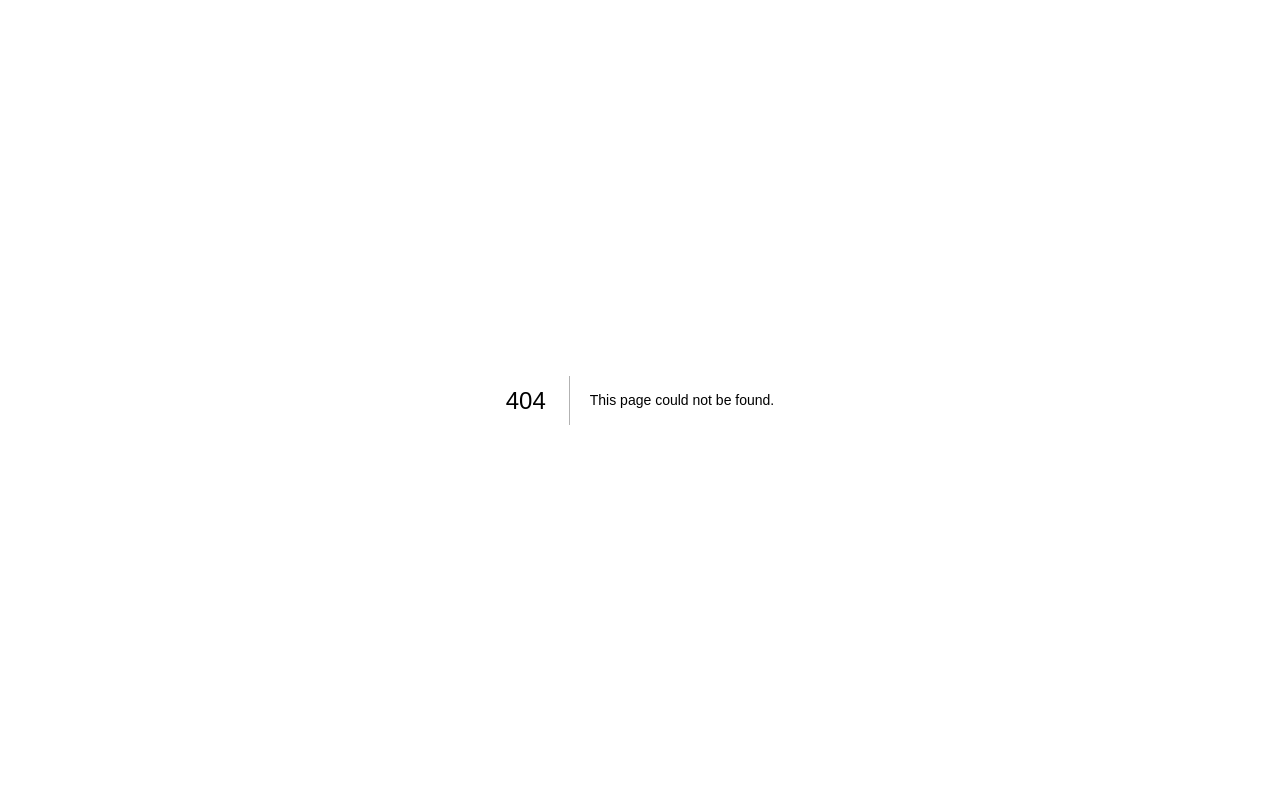
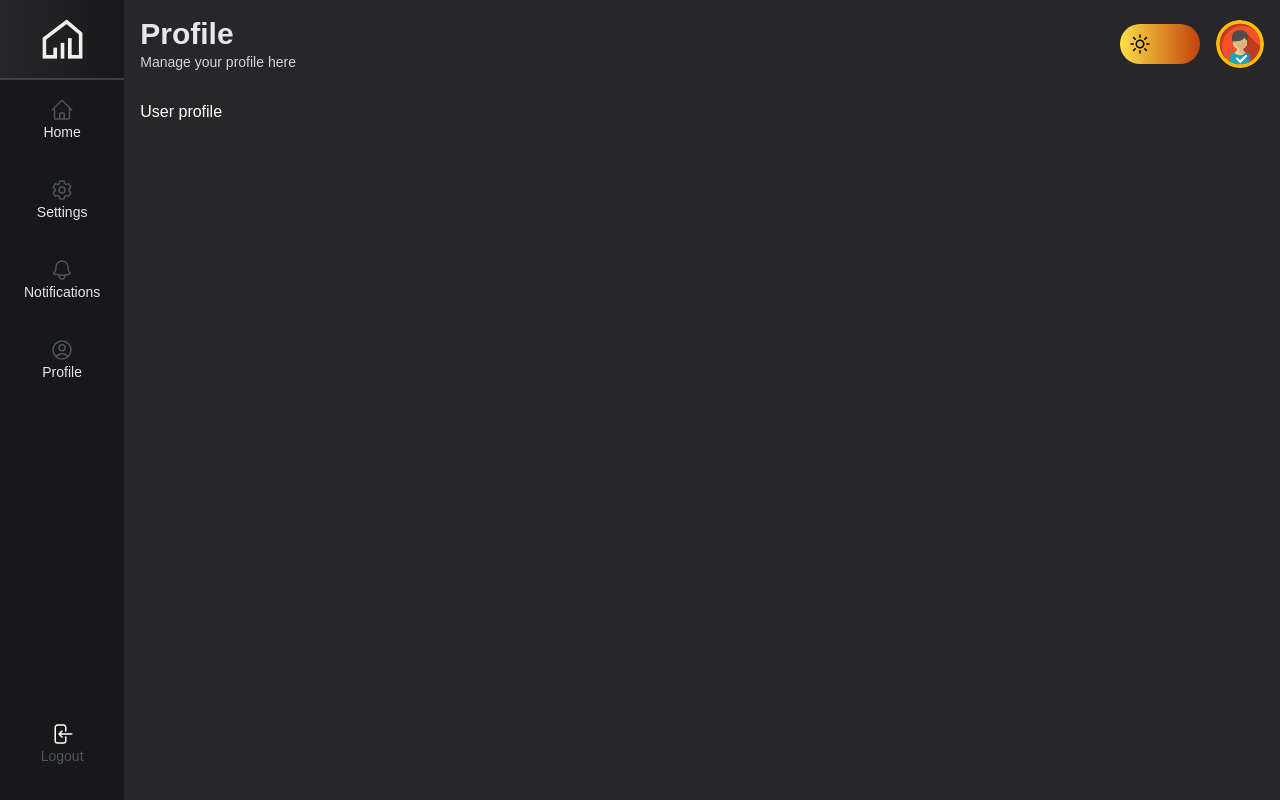
Before and after one commit to wagnnermorais/Next-React-Full-Course, a Next.js app in the folder projects/03 - ADMIN Template/: page /profile in a window 1280 px wide. Before the commit this address had no page. Built offline with nearby package versions, Linux system fonts and the light colour scheme.

Commit message:
feat: adding user profile menu item

```diff
--- a/projects/03 - ADMIN Template/src/components/template/Sidebar.tsx
+++ b/projects/03 - ADMIN Template/src/components/template/Sidebar.tsx
@@ -1,4 +1,10 @@
-import { BellIcon, HomeIcon, LogoutIcon, SettingsIcon } from "../icons";
+import {
+  BellIcon,
+  HomeIcon,
+  LogoutIcon,
+  ProfileIcon,
+  SettingsIcon,
+} from "../icons";
 import Logo from "./Logo";
 import MenuItem from "./MenuItem";
 
@@ -12,6 +18,7 @@ export default function Sidebar() {
         <MenuItem url="/" text="Home" icon={HomeIcon} />
         <MenuItem url="/settings" text="Settings" icon={SettingsIcon} />
         <MenuItem url="/notifications" text="Notifications" icon={BellIcon} />
+        <MenuItem url="/profile" text="Profile" icon={ProfileIcon} />
       </ul>
       <ul className="py-4">
         <MenuItem
--- /dev/null
+++ b/projects/03 - ADMIN Template/src/pages/profile/index.tsx
@@ -0,0 +1,11 @@
+import Layout from "@/components/template/Layout";
+
+export default function Profile() {
+  return (
+    <div>
+      <Layout title="Profile" subtitle="Manage your profile here">
+        User profile
+      </Layout>
+    </div>
+  );
+}
```
